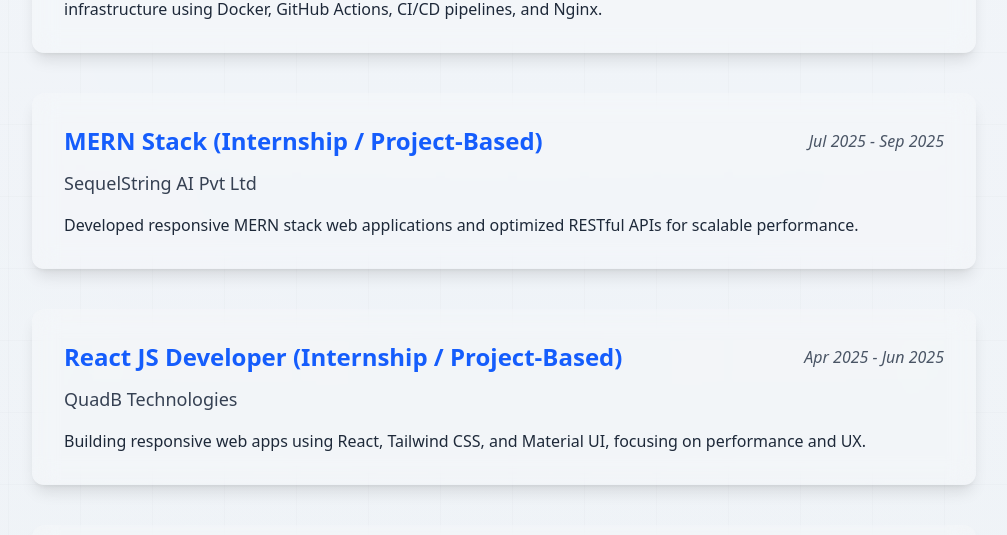
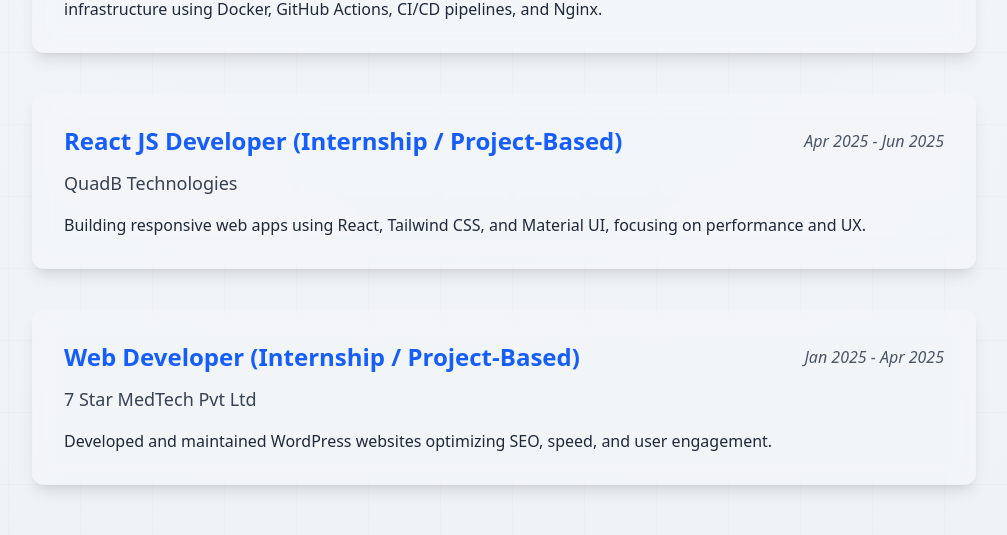
Before and after one commit to ShivSPGupta/MyPortfolio, a React (Vite) app: page / in a window 1280 px wide. Shown: the part 3980-4515 px from the top of the page, without its empty margins (136-1143 px from the left). Built offline with nearby package versions, Linux system fonts and the light colour scheme.

Commit message:
Clean up portfolio experience entries

```diff
--- a/src/components/Experience.jsx
+++ b/src/components/Experience.jsx
@@ -8,13 +8,6 @@
     period: "Feb 2026 - Present",
     description:
       "Working on scalable backend systems and realtime features using NestJS, TypeScript, PostgreSQL, Redis, and Socket.IO. Built secure authentication workflows with JWT and Redis session validation, developed realtime community chat systems, optimized REST APIs, and contributed to campaign, leaderboard, and admin management modules. Also worked on deployment workflows, automated testing, Swagger documentation, and backend infrastructure using Docker, GitHub Actions, CI/CD pipelines, and Nginx.",
-  },
-  {
-    role: "MERN Stack (Internship / Project-Based)",
-    company: "SequelString AI Pvt Ltd",
-    period: "Jul 2025 - Sep 2025",
-    description:
-      "Developed responsive MERN stack web applications and optimized RESTful APIs for scalable performance.",
   },
   {
     role: "React JS Developer (Internship / Project-Based)",
```
